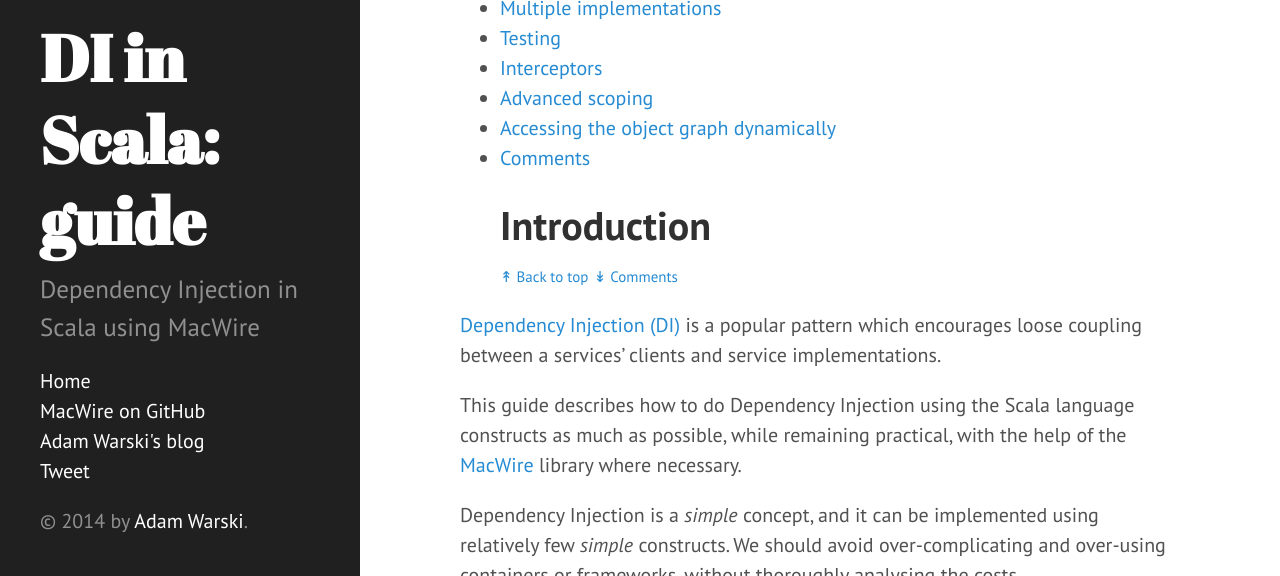
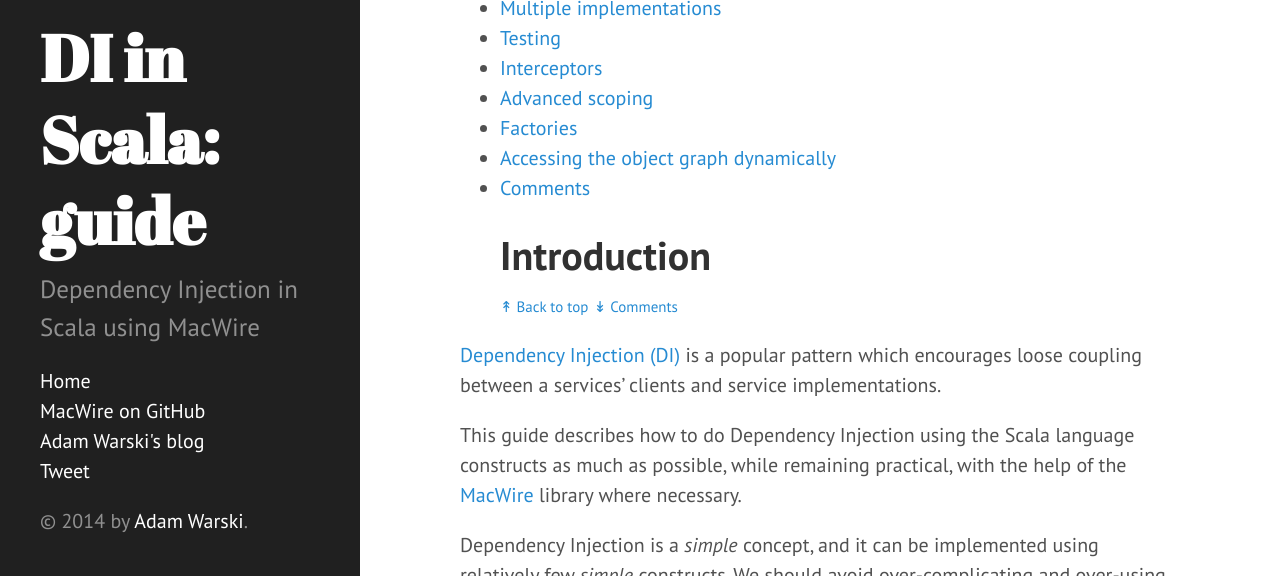
Before and after one commit to di-in-scala/di-in-scala.github.io-sources, a Jekyll site: the page built from index.md, in a window 1280 px wide and 900 px high, cut to the strip 324-900 px from the top of the window. Built offline with Jekyll 4.4.1, drawn with Linux system fonts in a browser that asks for light colours; Markdown is read by kramdown in place of the engine named in the settings; comment, search, counter and statistics services are not loaded; some of the changed text lies outside the part shown.

Commit message:
Factories

```diff
--- a/_config.yml
+++ b/_config.yml
@@ -25,5 +25,6 @@ sections:
   testing:        'Testing'
   interceptors:   'Interceptors'
   advscopes:      'Advanced scoping'
+  factories:      'Factories'
   dynamic:        'Accessing the object graph dynamically'
   comments:       'Comments'
```
